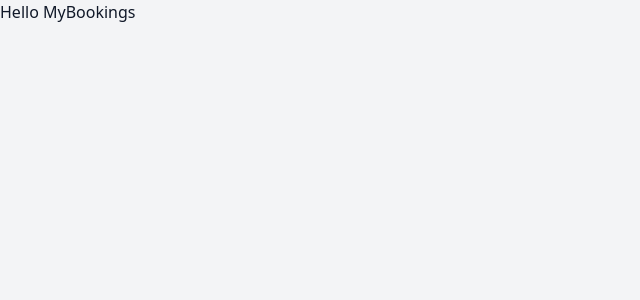
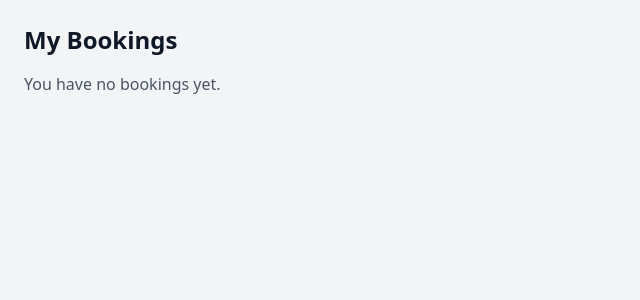
Before and after one commit to joshuavicente/movie-booking-app, a React (Vite) app: page /my-bookings in a window 1280 px wide. Shown: the top 300 px of the page, without its empty margins (0-640 px from the left). Built offline with nearby package versions, Linux system fonts and the light colour scheme.

Commit message:
feat: Created MyBookings UI and it's functionalities

```diff
--- a/src/pages/MyBookings.tsx
+++ b/src/pages/MyBookings.tsx
@@ -1,3 +1,39 @@
+import { useBooking } from "../context/BookingContext";
+
 export const MyBookings = () => {
-  return <div>Hello MyBookings</div>;
+  const { bookings, cancelBooking } = useBooking();
+
+  return (
+    <div className="p-6">
+      <h1 className="text-2xl font-bold mb-4">My Bookings</h1>
+
+      {/* Show message if there are no bookings */}
+      {bookings.length === 0 ? (
+        <p className="text-gray-600">You have no bookings yet.</p>
+      ) : (
+        <div className="grid gap-6 grid-cols-1 sm:grid-cols-2 md:grid-cols-3 lg:grid-cols-4">
+          {bookings.map((booking) => (
+            <div
+              key={booking.id}
+              className="rounded-lg bg-white shadow-md p-5 border border-gray-200"
+            >
+              <h2 className="text-lg font-semibold mb-2">
+                {booking.movieTitle}
+              </h2>
+              <p className="text-gray-600 mb-1">Showtime: {booking.showtime}</p>
+              <p className="text-gray-600 mb-3">
+                Seat Count: {booking.seatCount}
+              </p>
+              <button
+                onClick={() => cancelBooking(booking.id)}
+                className="w-full rounded bg-red-500 text-white py-2 hover:bg-red-600 transition"
+              >
+                Cancel Booking
+              </button>
+            </div>
+          ))}
+        </div>
+      )}
+    </div>
+  );
 };
```
